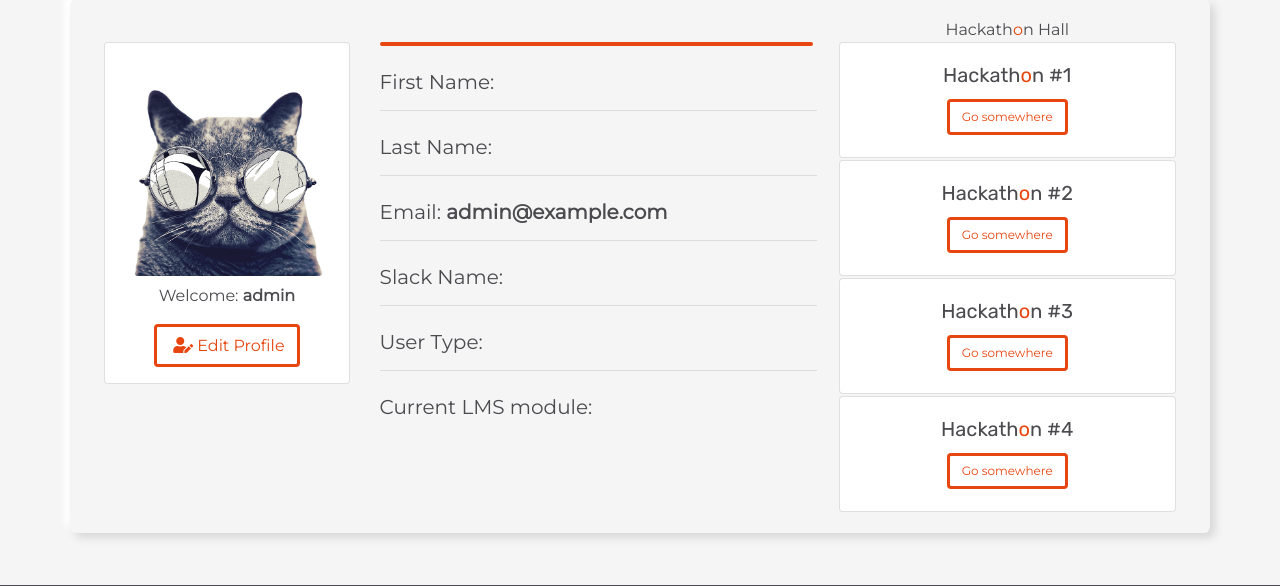
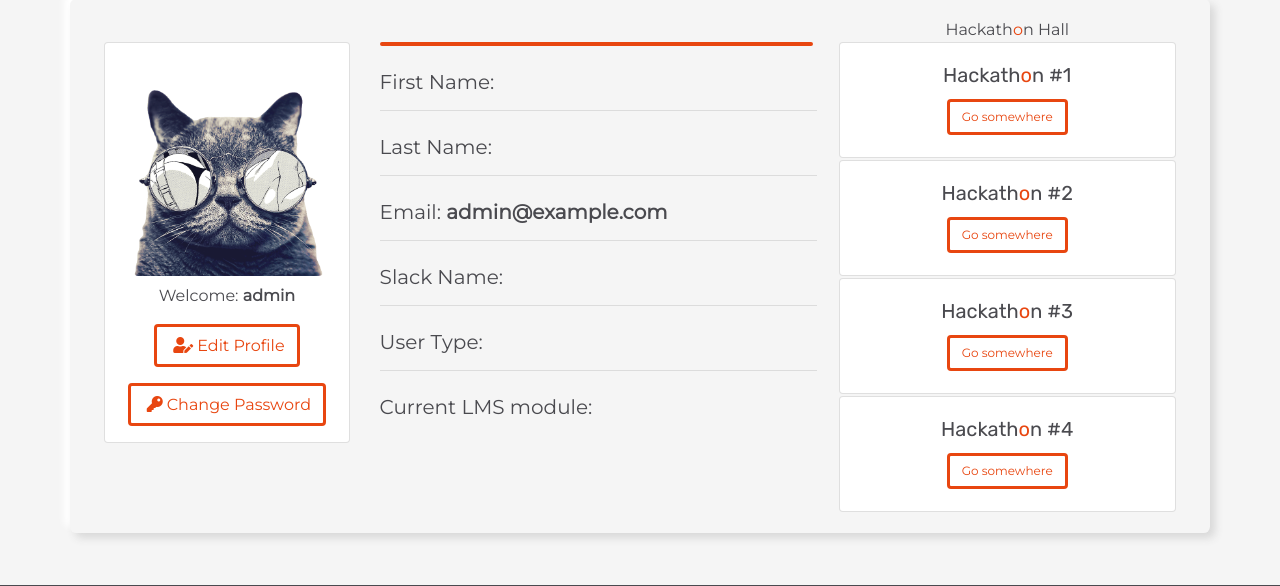
Before and after one commit to Code-Institute-Community/ci-hackathon-app, a Django app: page /profile/ in a window 1280 px wide. Shown: the part 89-675 px from the top of the page. Run offline with Django 3.2, Linux system fonts and the light colour scheme; a user stored in the database is signed in; parts of the project's set-up code (start-up, migrations or seed data) failed here and were passed over; some libraries are stand-ins or nearby versions.

Commit message:
Adding a link to change password view from profile (#129)

```diff
--- a/profiles/templates/profiles/profile.html
+++ b/profiles/templates/profiles/profile.html
@@ -19,6 +19,7 @@
               <div class="text-center">
                 <p class="mt-2">Welcome: <span class="dark-text">{{ user.username }}</span></p>
                 <p><a class="btn btn-ci" href="{% url 'edit_profile' %}"><i class="fas fa-user-edit p-1"></i>Edit Profile</a></p>
+                <p><a class="btn btn-ci" href="{% url 'account_change_password' %}"><i class="fas fa-key p-1"></i></i>Change Password</a></p>
               </div>
             </div>
           </div>
```
